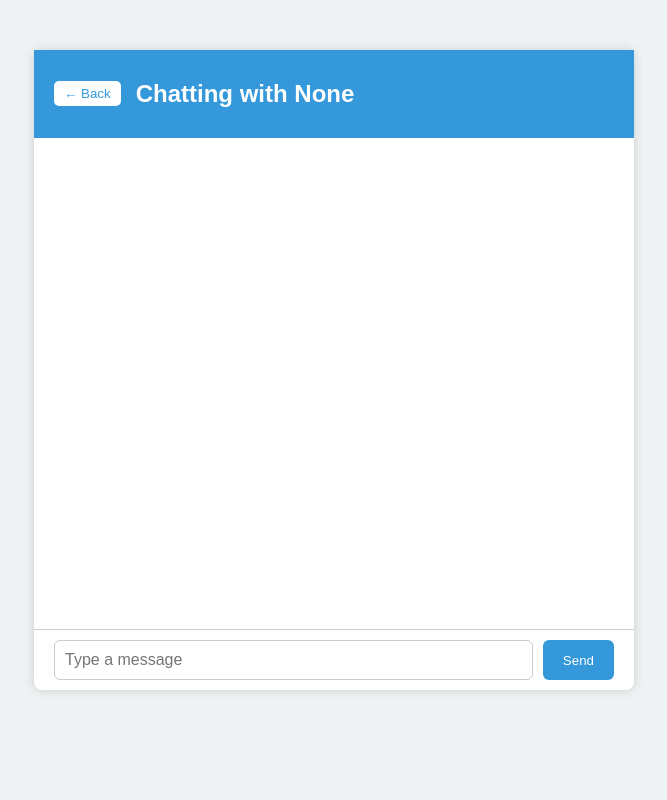
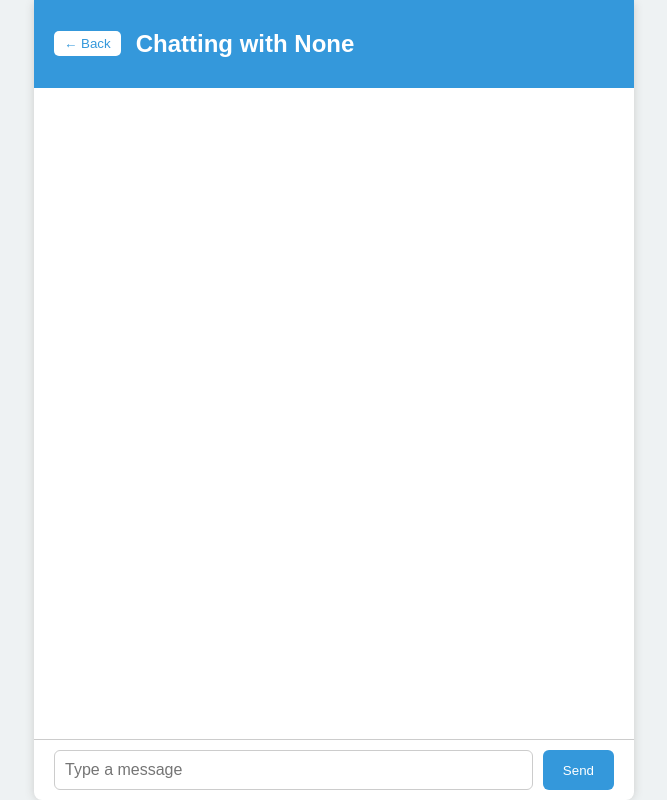
Before and after one commit to jpconwi/jp_chat_friends_sy2005, a Flask app: page /chat in a window 1280 px wide. Shown: the whole page, without its empty margins (306-973 px from the left). Run offline with Flask 3, Linux system fonts and the light colour scheme; the visitor is signed in with stand-in values (Sample User, id 1); data that the repository does not hold is empty; some libraries are stand-ins or nearby versions.

Commit message:
Update chat.css

```diff
--- a/static/chat.css
+++ b/static/chat.css
@@ -1,3 +1,7 @@
+* {
+  box-sizing: border-box;
+}
+
 body {
   font-family: Arial, sans-serif;
   background: #eef2f3;
@@ -7,15 +11,17 @@ body {
 
 .chat-container {
   max-width: 600px;
-  margin: 50px auto;
+  width: 100%;
+  margin: 0 auto;
   background: white;
   border-radius: 8px;
   box-shadow: 0px 0px 10px #ccc;
   display: flex;
   flex-direction: column;
-  height: 80vh;
+  height: 100vh;
   box-sizing: border-box;
 }
+
 
 .chat-header {
   padding: 10px 20px;
```
